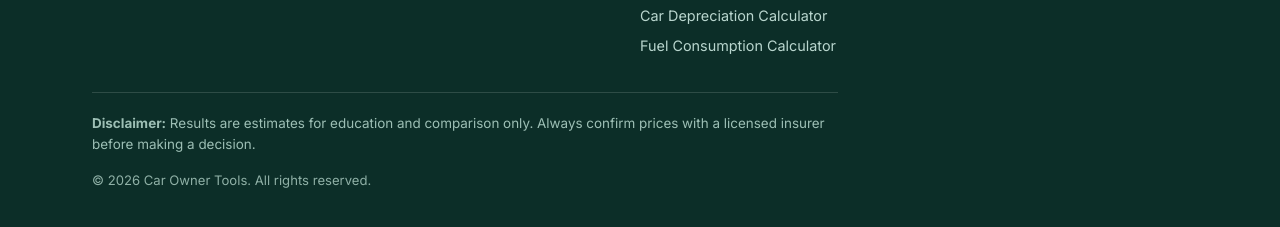
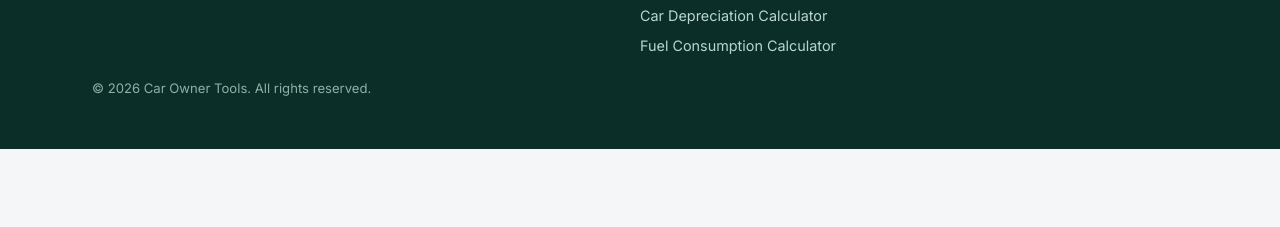
Before and after one commit to ranameerusman-ai/car-owner-tools, a plain HTML site: page tools/car-insurance-calculator/index.html in a window 1280 px wide. Shown: the part 4204-4431 px from the top of the page. After the commit the page ends 4353 px from the top, so only its background shows below. Drawn offline with Linux system fonts and the light colour scheme.

Commit message:
Remove footer disclaimer

```diff
--- a/tools/car-insurance-calculator/index.html
+++ b/tools/car-insurance-calculator/index.html
@@ -209,7 +209,6 @@
         <li><a href="../../privacy-policy/">Privacy Policy</a></li>
       </ul></div>
     </div>
-    <p class="disc"><strong>Disclaimer:</strong> Results are estimates for education and comparison only. Always confirm prices with a licensed insurer before making a decision.</p>
     <p class="copy">&copy; <span id="year">2026</span> Car Owner Tools. All rights reserved.</p>
   </div>
 </footer>
```
